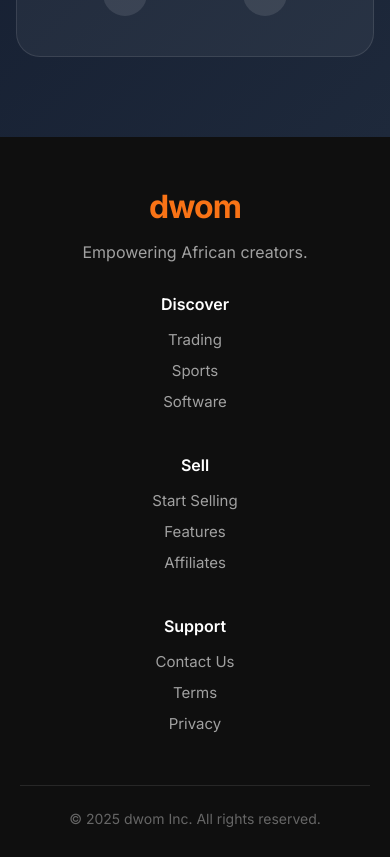
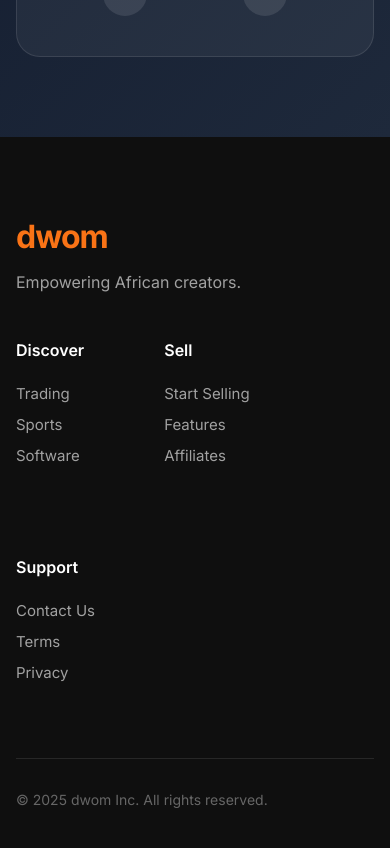
Before and after one commit to 37fury/dwom, a Next.js app: page / in a window 390 px wide. Shown: the part 2800-3657 px from the top of the page. Built offline with nearby package versions, Linux system fonts and the light colour scheme; no server answers; the database is empty.

Commit message:
Revert footer CSS to original styling

```diff
--- a/app/components/Footer.module.css
+++ b/app/components/Footer.module.css
@@ -9,7 +9,6 @@
     display: flex;
     flex-direction: column;
     gap: 64px;
-    padding: 0 20px;
 }
 
 .top {
@@ -66,57 +65,13 @@
     padding-top: 32px;
     color: #666;
     font-size: 14px;
-    text-align: center;
 }
 
-/* Mobile Responsive */
 @media (max-width: 768px) {
-    .footer {
-        padding: 50px 0 30px;
-    }
-
-    .container {
-        gap: 40px;
-    }
-
-    .top {
-        flex-direction: column;
-        gap: 32px;
-    }
-
-    .brand {
-        max-width: 100%;
-        text-align: center;
-    }
-
-    .links {
-        justify-content: center;
-        gap: 40px;
-        width: 100%;
-    }
-
-    .column {
-        text-align: center;
-        min-width: 100px;
-    }
-
-    .column h4 {
-        margin-bottom: 16px;
-    }
-
-    .bottom {
-        padding-top: 24px;
+    .widget {
+        left: 16px;
+        right: 16px;
+        max-width: none;
+        bottom: 80px;
     }
 }
-
-@media (max-width: 480px) {
-    .links {
-        flex-direction: column;
-        align-items: center;
-        gap: 32px;
-    }
-
-    .column {
-        width: 100%;
-    }
-}
```
